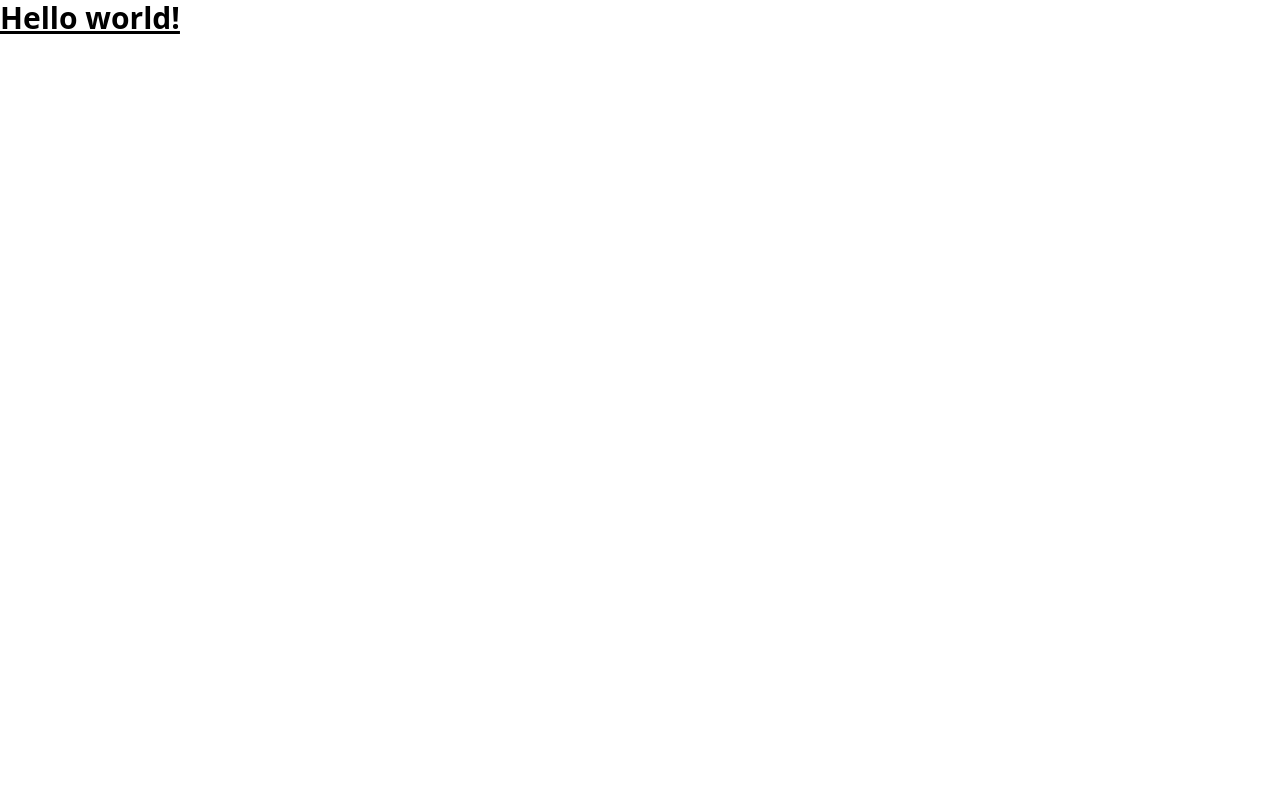
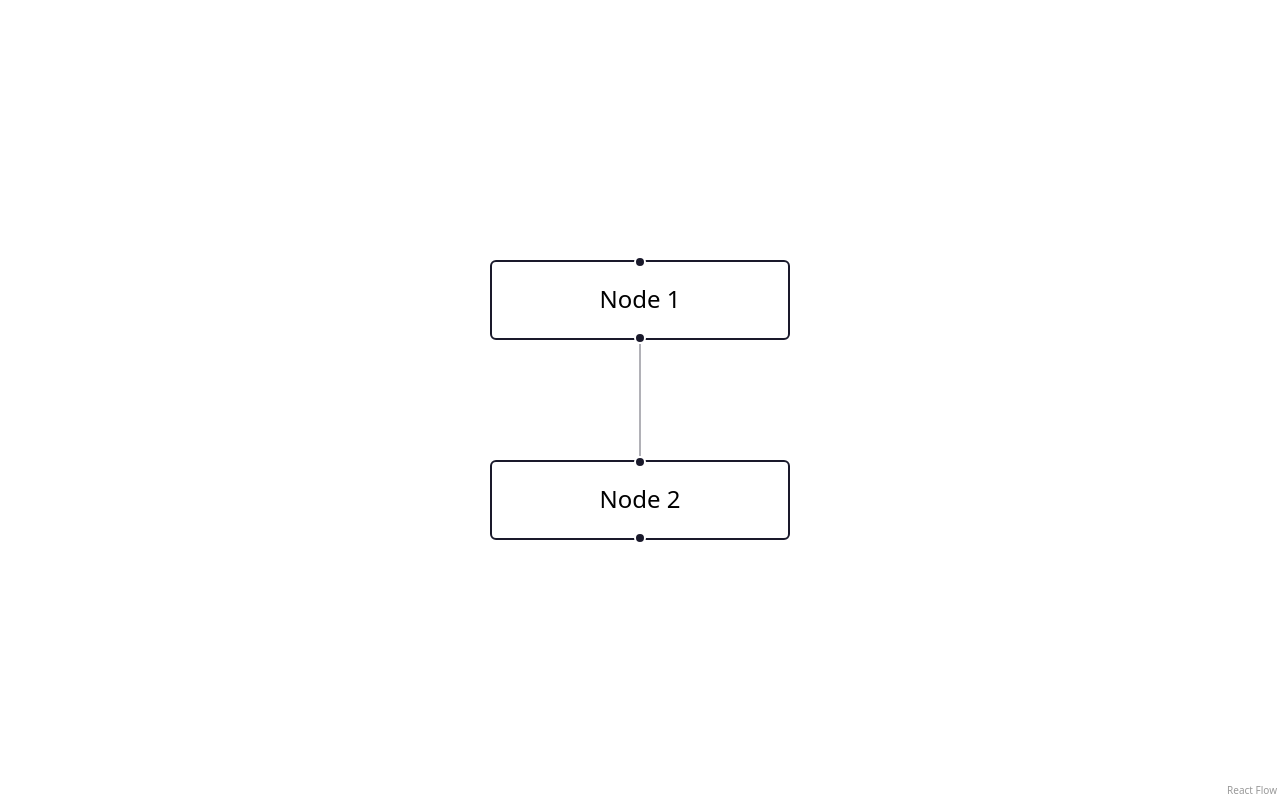
Before and after one commit to synergycodes/reactflow-app-alt-stores-demo, a React (Vite) app: page / in a window 1280 px wide. Built offline with nearby package versions, Linux system fonts and the light colour scheme.

Commit message:
🔀 Reactflow added (#1)

```diff
--- a/package.json
+++ b/package.json
@@ -11,6 +11,7 @@
   },
   "dependencies": {
     "@tailwindcss/vite": "^4.1.12",
+    "@xyflow/react": "^12.8.4",
     "react": "^19.1.1",
     "react-dom": "^19.1.1",
     "tailwindcss": "^4.1.12"
--- a/src/components/App.tsx
+++ b/src/components/App.tsx
@@ -1,5 +1,7 @@
+import Diagram from "../features/diagram/components/Diagram";
+
 function App() {
-  return <h1 className="text-3xl font-bold underline"> Hello world!</h1>;
+  return <Diagram />;
 }
 
 export default App;
--- /dev/null
+++ b/src/features/diagram/components/Diagram.tsx
@@ -0,0 +1,40 @@
+import {
+  addEdge,
+  ReactFlow,
+  useNodesState,
+  useEdgesState,
+  type Node,
+  type Edge,
+  type Connection,
+} from "@xyflow/react";
+import { useCallback } from "react";
+import '@xyflow/react/dist/style.css';
+
+const initialNodes = [
+  { id: "n1", position: { x: 0, y: 0 }, data: { label: "Node 1" } },
+  { id: "n2", position: { x: 0, y: 100 }, data: { label: "Node 2" } },
+];
+const initialEdges = [{ id: "n1-n2", source: "n1", target: "n2" }];
+
+export default function Diagram() {
+  const [nodes, setNodes, onNodesChange] = useNodesState<Node>(initialNodes);
+  const [edges, setEdges, onEdgesChange] = useEdgesState<Edge>(initialEdges);
+
+  const onConnect = useCallback(
+    (params: Connection) => setEdges((edges) => addEdge(params, edges)),
+    [setEdges]
+  );
+
+  return (
+    <div style={{ width: "100vw", height: "100vh" }}>
+      <ReactFlow
+        nodes={nodes}
+        edges={edges}
+        onNodesChange={onNodesChange}
+        onEdgesChange={onEdgesChange}
+        onConnect={onConnect}
+        fitView
+      />
+    </div>
+  );
+}
```
Also changed, not shown: 1 other file (tests, documents, lock files or other folders).
